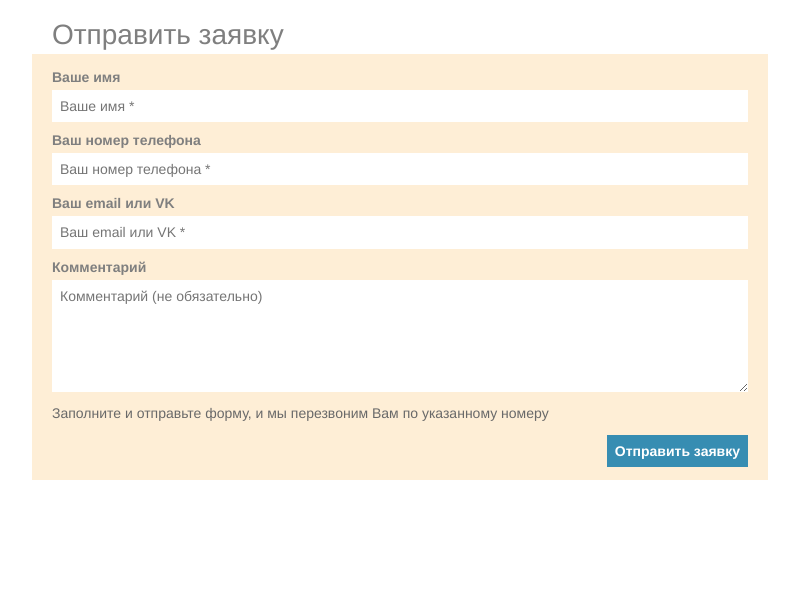
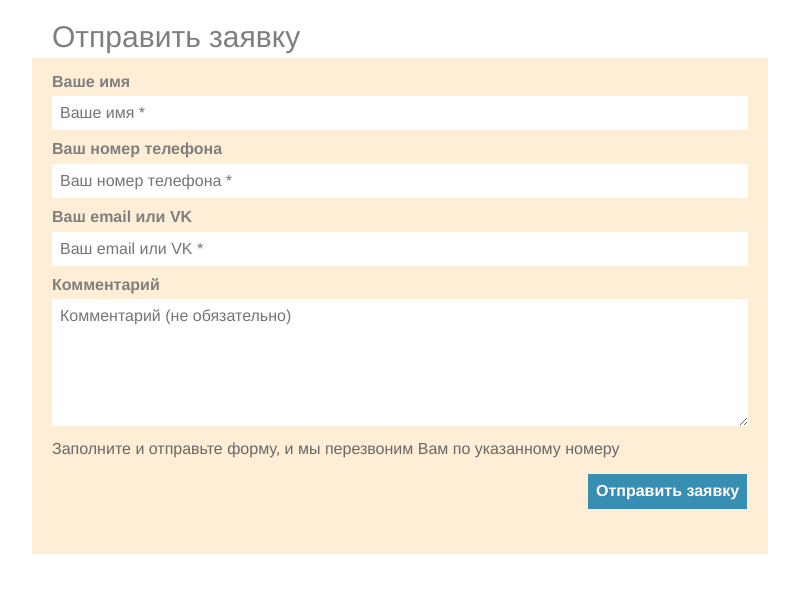
Before and after one commit to Sibimay/academitClientWeb, a plain HTML site: page css_form/index.html in a window 1280 px wide. Shown: the whole page, without its empty margins (240-1039 px from the left). Drawn offline with Linux system fonts and the light colour scheme.

Commit message:
Fix css form

```diff
--- a/css_form/style-form.css
+++ b/css_form/style-form.css
@@ -12,12 +12,12 @@
     background-color: #feeed6;
     padding-bottom: 45px;
     padding-top: 15px;
-    font-size: 14px;
+    font-size: 16px;
 }
 
 .common h1 {
     font-weight: normal;
-    font-size: 28px;
+    font-size: 30px;
     margin-bottom: 3px;
 }
 
@@ -54,8 +54,8 @@
     font-weight: bold;
     border: none;
     cursor: pointer;
-    position: absolute;
-    right: 20px;
+    position: relative;
+    left: 33.5em;
 }
 
 .send-button:hover {
```
